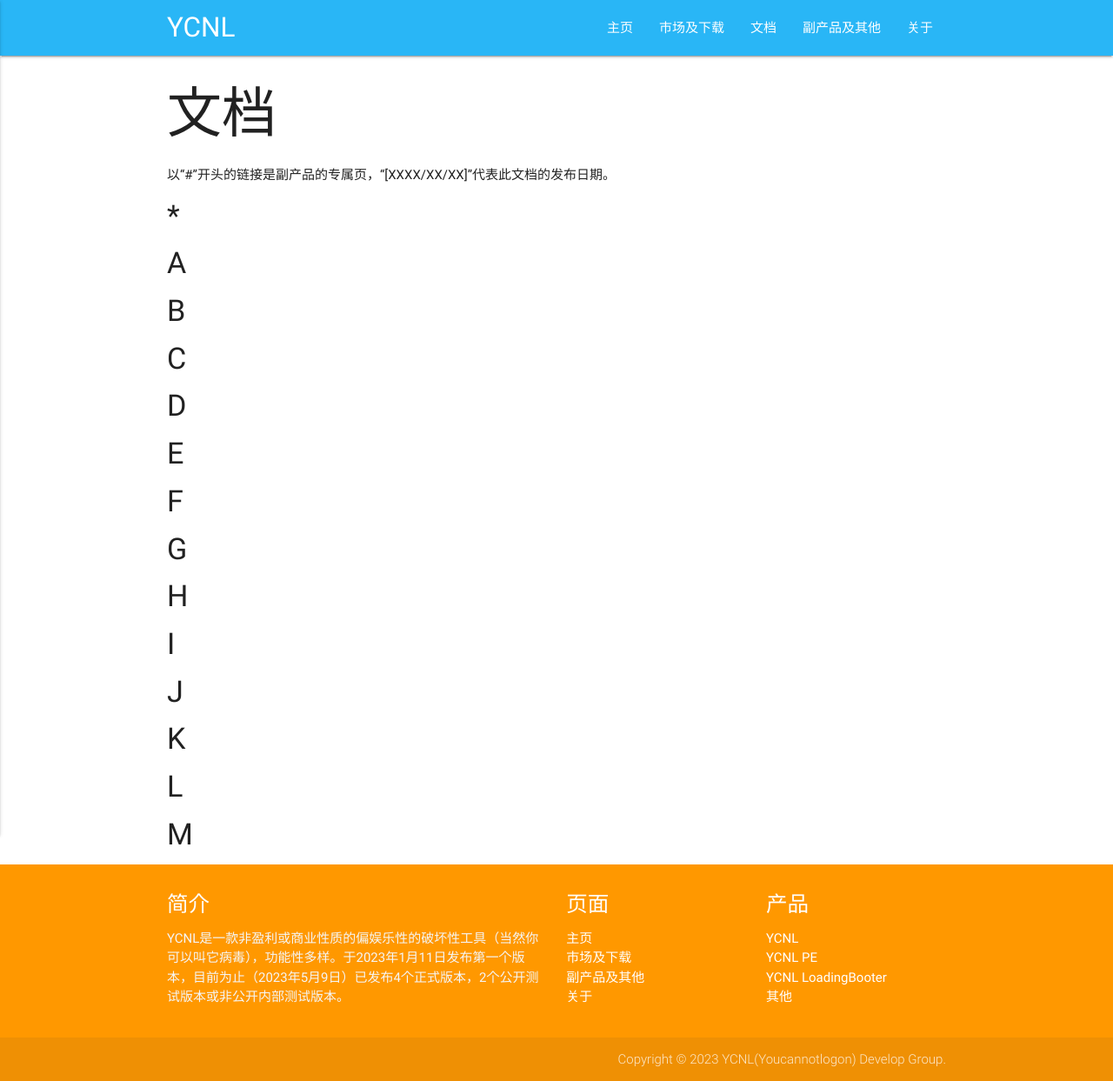
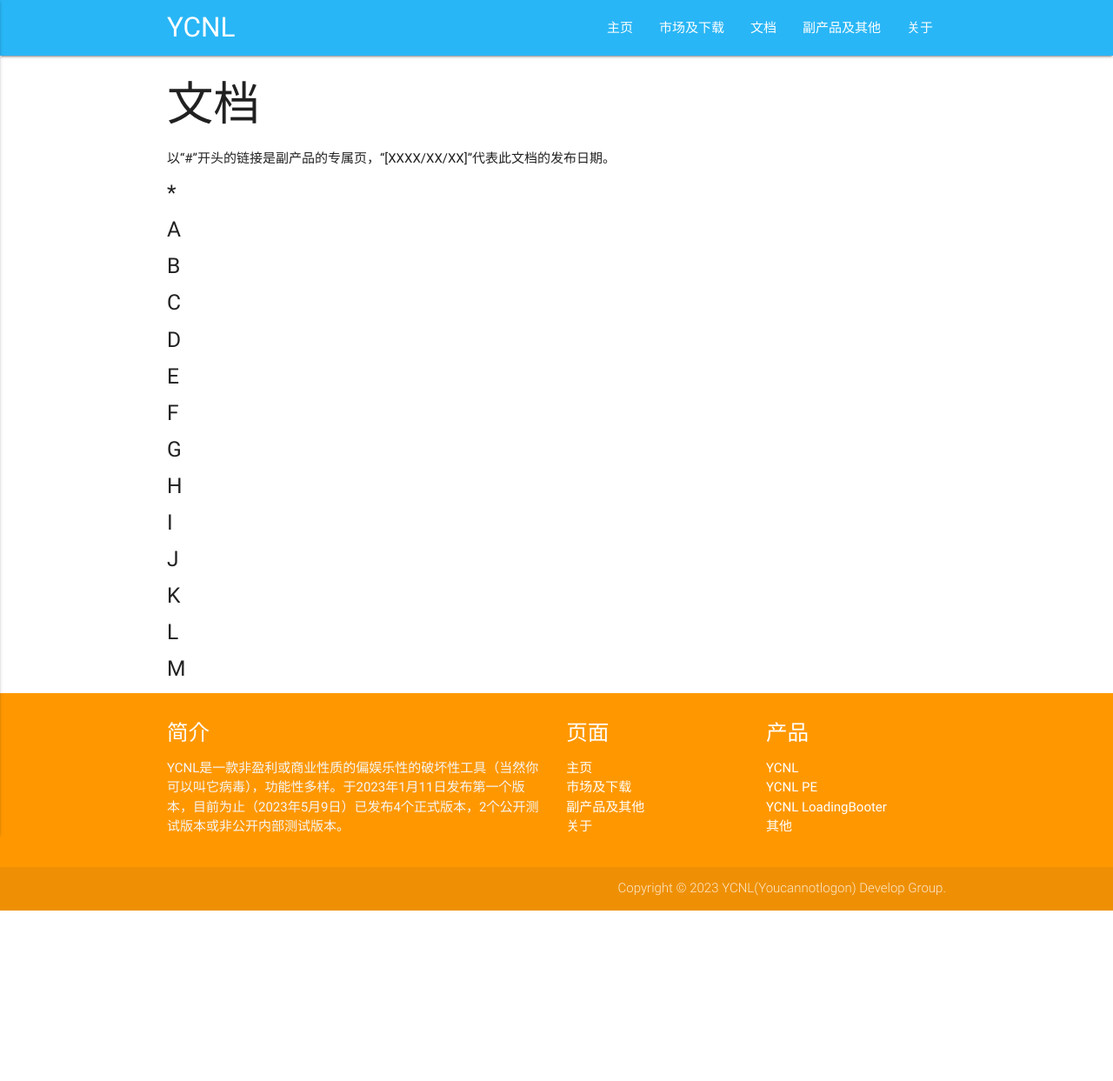
Before and after one commit to dinganzhi/ycnl.cn, a Jekyll site: the page built from example2.md, in a window 1280 px wide. Shown: the whole page at 87% size. Built offline with Jekyll 4.4.1, drawn with Linux system fonts in a browser that asks for light colours; after the commit the page ends 1047 px from its top, so only the background shows below that.

Commit message:
2023-5-13 23:03:01

```diff
--- a/example2.md
+++ b/example2.md
@@ -4,47 +4,47 @@ title: 文档
 permalink: /docs/ycnl/
 ---
 
-<h1>文档</h1>
+<h2>文档</h2>
 <p>以“#”开头的链接是副产品的专属页，“[XXXX/XX/XX]”代表此文档的发布日期。</p>
 
-<h4>*</h4>
+<h5>*</h5>
 <a href=""></a>
 
-<h4>A</h4>
+<h5>A</h5>
 <a href=""></a>
 
-<h4>B</h4>
+<h5>B</h5>
 <a href=""></a>
 
-<h4>C</h4>
+<h5>C</h5>
 <a href=""></a>
 
-<h4>D</h4>
+<h5>D</h5>
 <a href=""></a>
 
-<h4>E</h4>
+<h5>E</h5>
 <a href=""></a>
 
-<h4>F</h4>
+<h5>F</h5>
 <a href=""></a>
 
-<h4>G</h4>
+<h5>G</h5>
 <a href=""></a>
 
-<h4>H</h4>
+<h5>H</h5>
 <a href=""></a>
 
-<h4>I</h4>
+<h5>I</h5>
 <a href=""></a>
 
-<h4>J</h4>
+<h5>J</h5>
 <a href=""></a>
 
-<h4>K</h4>
+<h5>K</h5>
 <a href=""></a>
 
-<h4>L</h4>
+<h5>L</h5>
 <a href=""></a>
 
-<h4>M</h4>
+<h5>M</h5>
 <a href=""></a>
```
